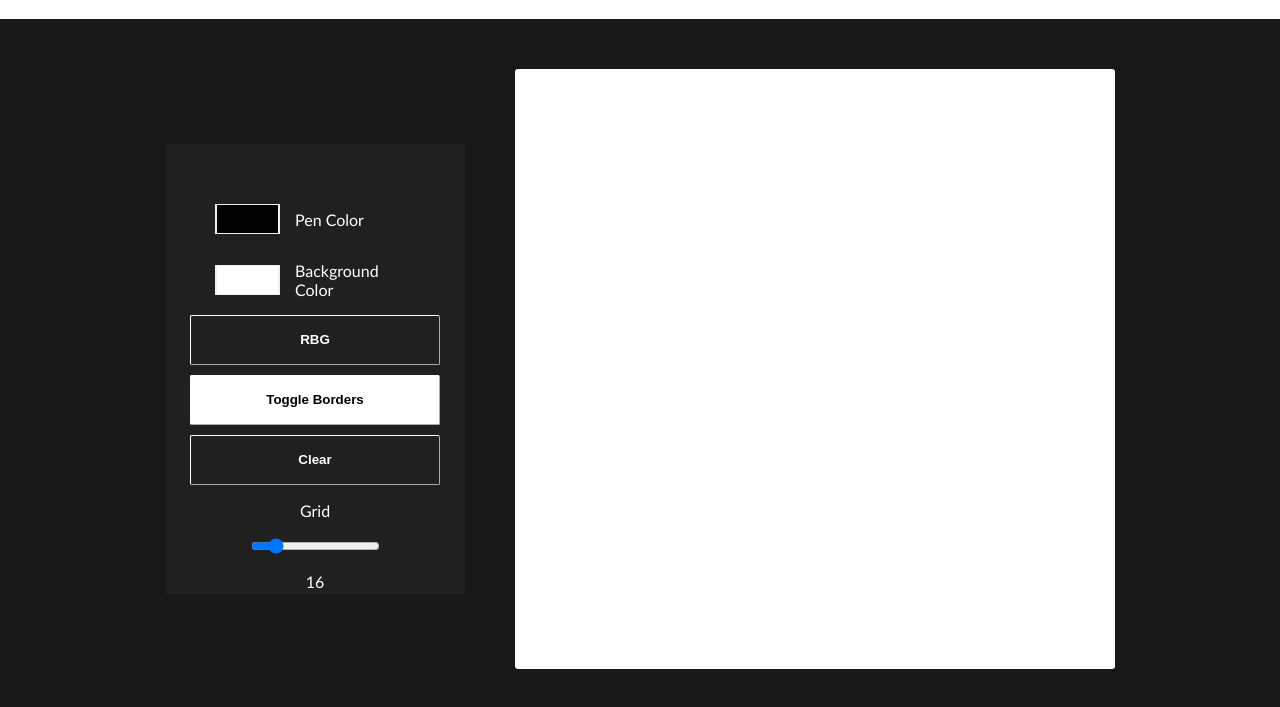
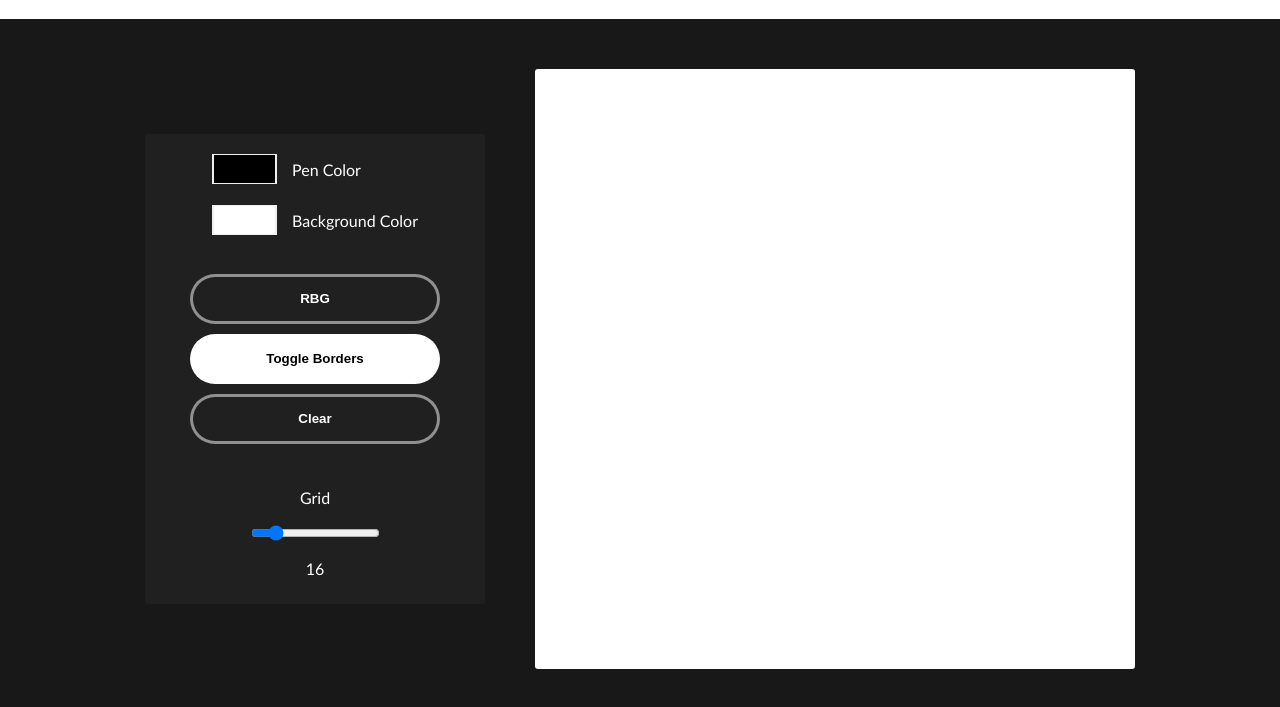
Before and after one commit to Benjamin-Albarzendji/odin-etch-a-sketch, a plain HTML site: page index.html in a window 1280 px wide. Both pictures are taken after a click on the button "Toggle Borders". Shown: the part 63-770 px from the top of the page. Drawn offline with Linux system fonts and the light colour scheme.

Commit message:
Updated CSS for buttons, flex

```diff
--- a/css/style.css
+++ b/css/style.css
@@ -23,14 +23,15 @@ body {
 
 .toolContainer {
   background-color: #202020;
-  padding: 50px;
-  width: 200px;
-  height: 350px;
+  width: 320px;
+  height: 450px;
   border-radius: 3px;
   display: flex;
   flex-direction: column;
   justify-content: space-between;
   align-items: center;
+  gap: 10px;
+  padding: 10px;
 
 }
 
@@ -81,22 +82,24 @@ button {
 width: 250px;
 height: 50px;
   background-color: #202020;
-  border-color: white;
   color: white;
   font-weight: bold;
-  border-radius: 2px;
-  border-width: 1px;
+  border-radius: 30px;
+
+  border: 3px solid rgba(255, 255, 255, 0.5);
+
 }
 
 .buttonPressed {
     width: 250px;
     height: 50px;
-      background-color: #FFFFFF;
-      border-color: white;
-      color: #000000;
+      background-color: white;
+      border-color: rebeccapurple;
+      border: transparent;
+      color: black;
       font-weight: bold;
-      border-radius: 2px;
-      border-width: 1px;
+      border-radius: 30px;
+      border-width: 5px
     }
 button:hover{
     scale: 1.05
```
